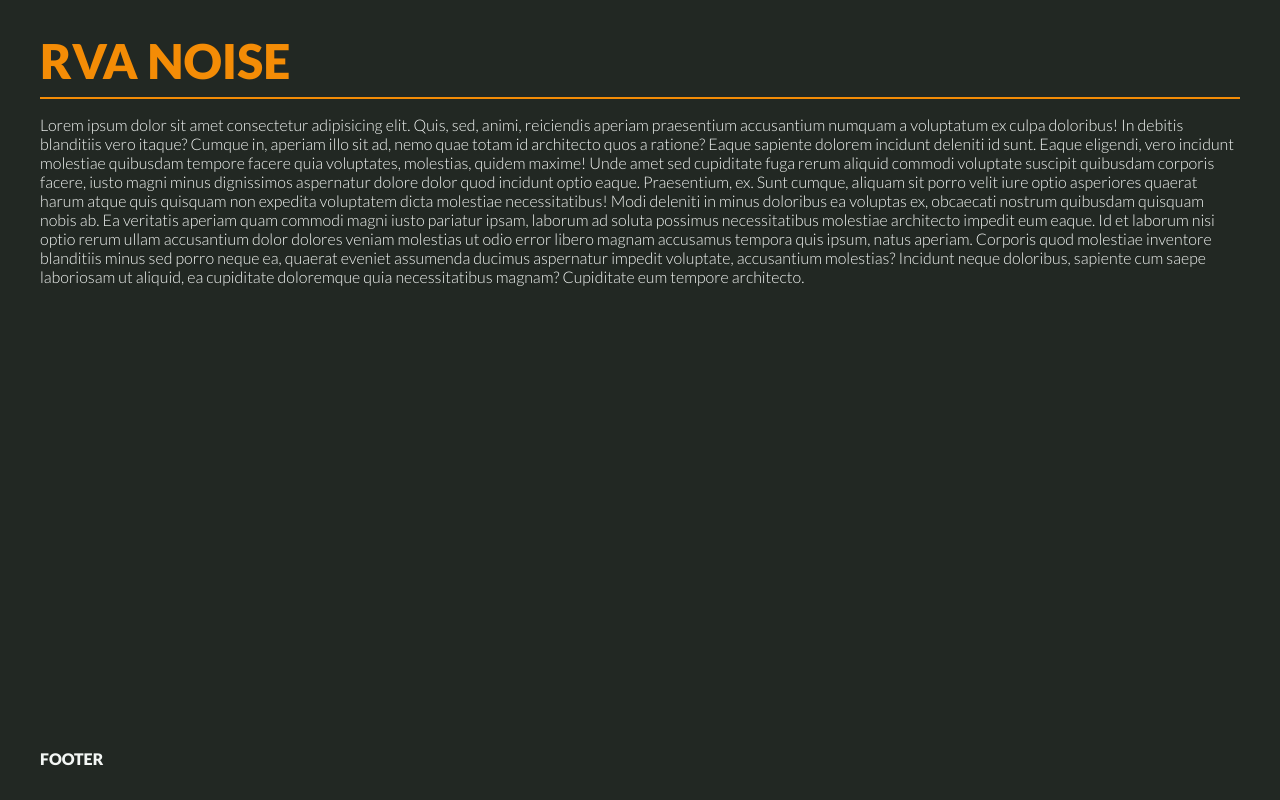
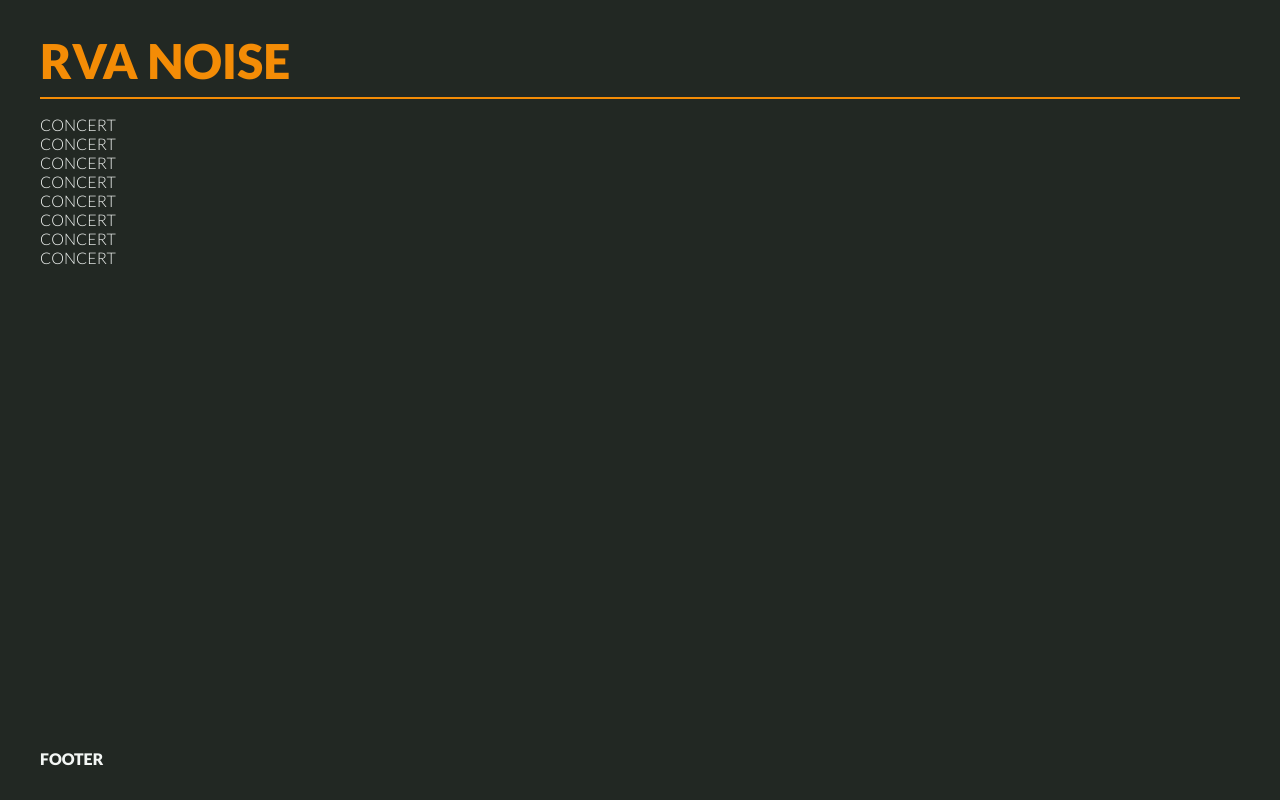
Before and after one commit to jxhnkndl/typescript-concert-list, a React (Vite) app: page / in a window 1280 px wide. Built offline with nearby package versions, Linux system fonts and the light colour scheme.

Commit message:
create initial concert list and single concert component shells

```diff
--- a/src/App.tsx
+++ b/src/App.tsx
@@ -1,17 +1,20 @@
-import styles from "./App.module.css";
-import Footer from "./layout/Footer/Footer"
-import Header from "./layout/Header/Header"
+import styles from './App.module.css';
+import { concerts } from './data';
+
+import Footer from './layout/Footer/Footer';
+import ConcertList from './components/ConcertList/ConcertList';
+import Header from './layout/Header/Header';
 
 function App() {
   return (
     <div className={styles.wrapper}>
       <Header />
-      <main className={styles["main-content"]}>
-        Lorem ipsum dolor sit amet consectetur adipisicing elit. Quis, sed, animi, reiciendis aperiam praesentium accusantium numquam a voluptatum ex culpa doloribus! In debitis blanditiis vero itaque? Cumque in, aperiam illo sit ad, nemo quae totam id architecto quos a ratione? Eaque sapiente dolorem incidunt deleniti id sunt. Eaque eligendi, vero incidunt molestiae quibusdam tempore facere quia voluptates, molestias, quidem maxime! Unde amet sed cupiditate fuga rerum aliquid commodi voluptate suscipit quibusdam corporis facere, iusto magni minus dignissimos aspernatur dolore dolor quod incidunt optio eaque. Praesentium, ex. Sunt cumque, aliquam sit porro velit iure optio asperiores quaerat harum atque quis quisquam non expedita voluptatem dicta molestiae necessitatibus! Modi deleniti in minus doloribus ea voluptas ex, obcaecati nostrum quibusdam quisquam nobis ab. Ea veritatis aperiam quam commodi magni iusto pariatur ipsam, laborum ad soluta possimus necessitatibus molestiae architecto impedit eum eaque. Id et laborum nisi optio rerum ullam accusantium dolor dolores veniam molestias ut odio error libero magnam accusamus tempora quis ipsum, natus aperiam. Corporis quod molestiae inventore blanditiis minus sed porro neque ea, quaerat eveniet assumenda ducimus aspernatur impedit voluptate, accusantium molestias? Incidunt neque doloribus, sapiente cum saepe laboriosam ut aliquid, ea cupiditate doloremque quia necessitatibus magnam? Cupiditate eum tempore architecto.
+      <main className={styles['main-content']}>
+        <ConcertList concerts={concerts} />
       </main>
       <Footer />
     </div>
-  )
+  );
 }
 
-export default App
+export default App;
--- /dev/null
+++ b/src/components/Concert/Concert.tsx
@@ -0,0 +1,17 @@
+import styles from './Concert.module.css';
+
+import { ConcertData } from '../../data';
+
+interface ConcertProps {
+  concert: ConcertData
+}
+
+function Concert({ concert }: ConcertProps) {
+  return (
+    <div className={styles.concert}>
+      <p>CONCERT</p>
+    </div>
+  )
+}
+
+export default Concert
--- /dev/null
+++ b/src/components/ConcertList/ConcertList.tsx
@@ -0,0 +1,21 @@
+import styles from './ConcertList.module.css';
+import { ConcertData } from '../../data';
+
+import Concert from '../Concert/Concert';
+
+// Use imported Concert interface to configure component props
+interface ConcertListProps {
+  concerts: ConcertData[];
+}
+
+function ConcertList({ concerts }: ConcertListProps) {
+  return (
+    <div>
+      {concerts.map((concert) => (
+        <Concert key={concert.id} concert={concert} />
+      ))}
+    </div>
+  );
+}
+
+export default ConcertList;
```
Also changed, not shown: src/components/Concert/Concert.module.css (added), src/components/ConcertList/ConcertList.module.css (added).
